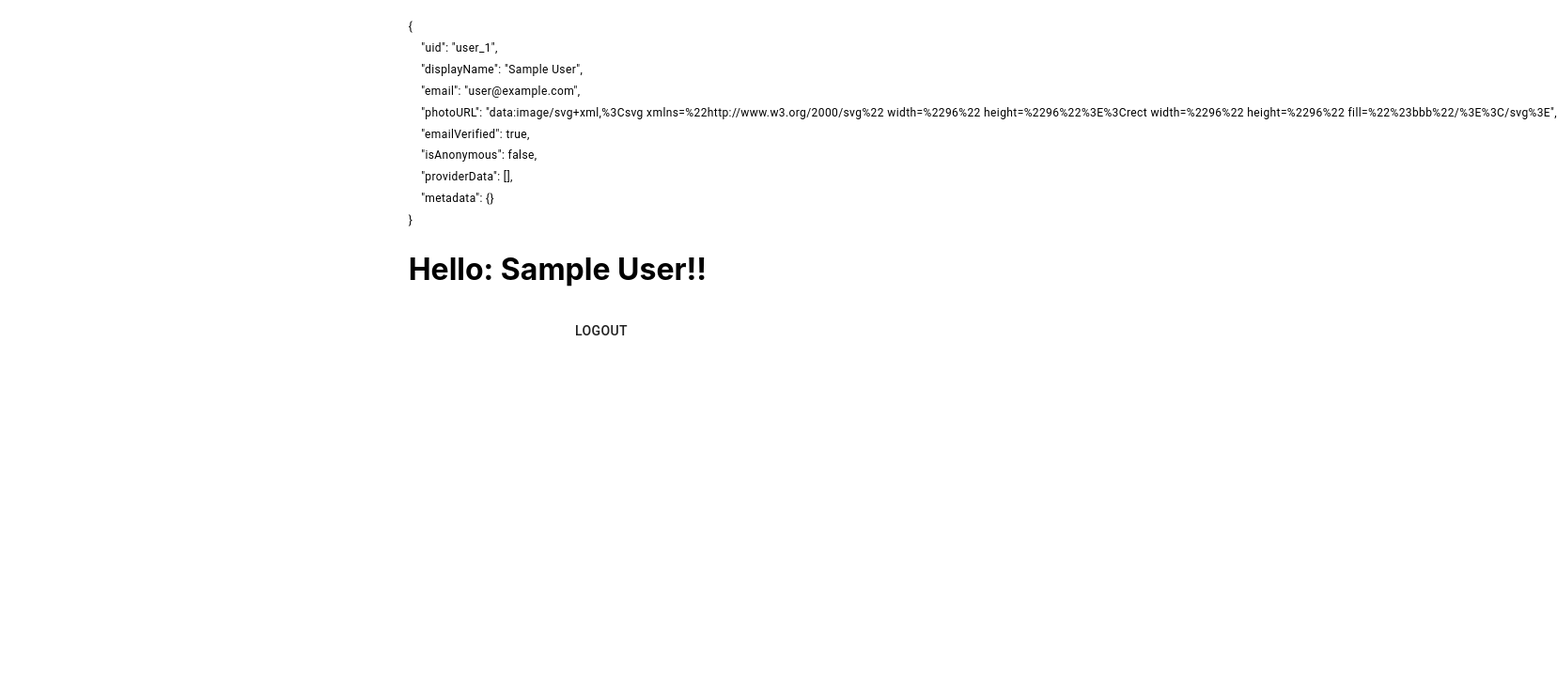
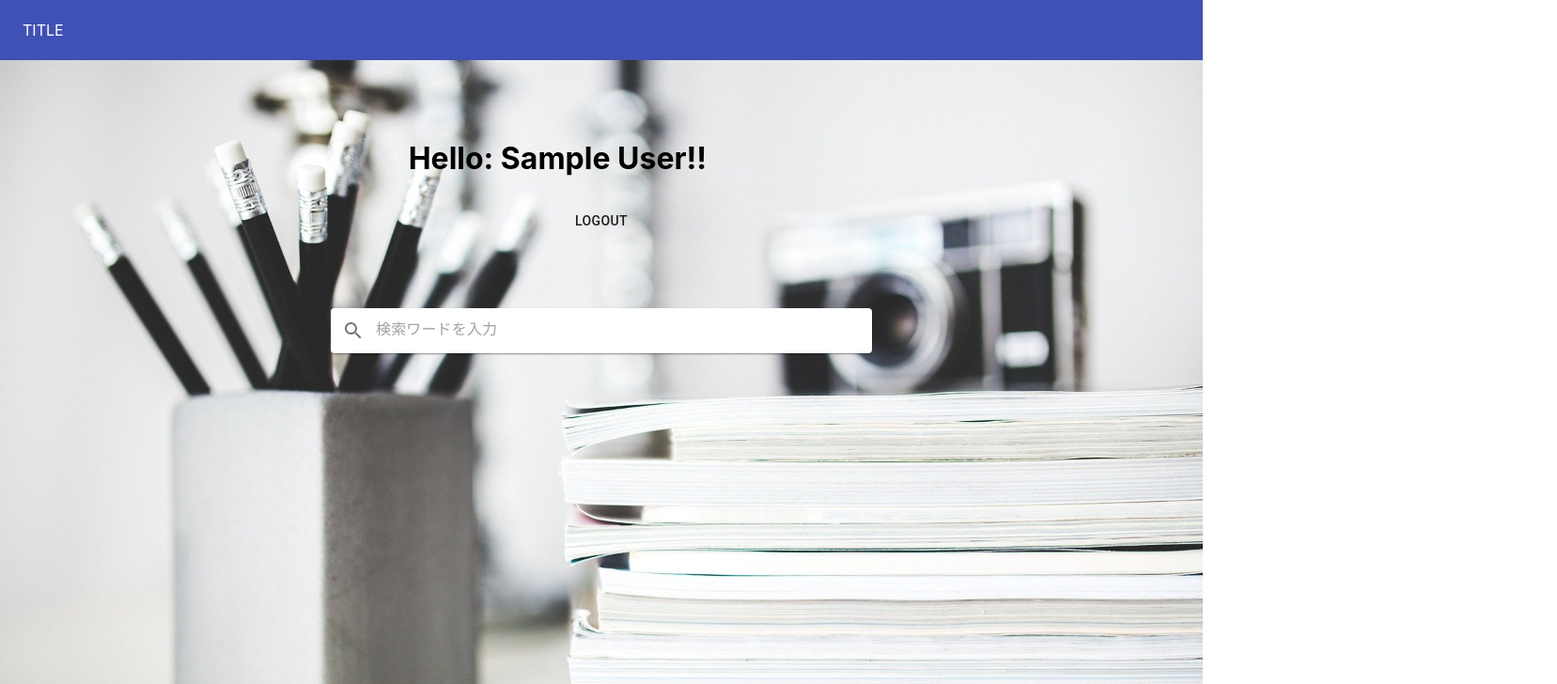
Before and after one commit to yujiokayama/material-distribution-test, a React (Create React App) app: page / in a window 1280 px wide. Shown: the top 728 px of the page at 94% size, 1657 px wide, since content can reach past the window. Built offline with nearby package versions, Linux system fonts and the light colour scheme; no server answers; sample sign-in values are in the browser's storage.

Commit message:
検索窓構築途中

```diff
--- a/package.json
+++ b/package.json
@@ -5,6 +5,7 @@
   "homepage": "./",
   "dependencies": {
     "@material-ui/core": "^4.11.0",
+    "@material-ui/icons": "^4.9.1",
     "@reduxjs/toolkit": "^1.4.0",
     "@testing-library/jest-dom": "^4.2.4",
     "@testing-library/react": "^9.3.2",
--- a/src/App.tsx
+++ b/src/App.tsx
@@ -6,11 +6,14 @@ import Home from "./views/Home";
 import Login from "./views/Login";
 import Signup from "./views/Signup";
 
+import Header from "./components/Header";
+
 import "./App.css";
 
 const App: React.FC = () => {
   return (
     <Router>
+      <Header />
       <Switch>
         <AuthProvider>
           <Route exact path="/" component={Home} />
--- /dev/null
+++ b/src/components/Header.tsx
@@ -0,0 +1,14 @@
+import React from "react";
+import { AppBar, Toolbar } from "@material-ui/core";
+
+const Header: React.FC = () => {
+  return (
+    <>
+      <AppBar position="static">
+          <Toolbar>TITLE</Toolbar>
+      </AppBar>
+    </>
+  );
+};
+
+export default Header;
--- a/src/views/Home.tsx
+++ b/src/views/Home.tsx
@@ -1,21 +1,56 @@
-import React, { Fragment, useContext, useEffect } from "react";
+import React, { useContext, useEffect } from "react";
 
-import { Button, Container, Grid, Typography } from "@material-ui/core";
+import {
+  Button,
+  Container,
+  Grid,
+  Typography,
+  Paper,
+  IconButton,
+  InputBase,
+} from "@material-ui/core";
+import { createStyles, makeStyles } from "@material-ui/core/styles";
+import SearchIcon from "@material-ui/icons/Search";
+
+import pencil from "../assets/images/pencil.jpg";
 
 import { AuthContext } from "../Auth";
-import firebase from "firebase";
 import auth from "../firebase";
+
+const useStyles = makeStyles(() =>
+  createStyles({
+    background: {
+      backgroundImage: `url(${pencil})`,
+      backgroundSize: "cover",
+      height: "100vh",
+    },
+    paper: {
+      position: "relative",
+      marginRight: "auto",
+      marginLeft: "auto",
+      top: "33%",
+      width: "45%",
+    },
+  })
+);
 
 const Home: React.FC = (props: any) => {
   const { currentUser } = useContext(AuthContext);
+  const classes = useStyles();
 
   useEffect(() => {
-    // if not logged in, redirect to login page
     currentUser === null && props.history.push("/login");
   }, [currentUser]);
 
   return (
-    <Fragment>
+    <>
+      <div className={classes.background}>
+        <Paper className={classes.paper}>
+          <IconButton type="submit">
+            <SearchIcon />
+          </IconButton>
+          <InputBase placeholder="検索ワードを入力" />
+        </Paper>
         <Container>
           <Grid container style={{ marginTop: "1em" }}>
             <Grid item md={4}></Grid>
@@ -28,11 +63,9 @@ const Home: React.FC = (props: any) => {
                   whiteSpace: "pre",
                 }}
               >
-              {currentUser && JSON.stringify(currentUser, null, 4)}
+                {/* {currentUser && JSON.stringify(currentUser, null, 4)} */}
               </Typography>
-            <h1>
-              Hello: {currentUser && currentUser.displayName}!!
-            </h1>
+              <h1>Hello: {currentUser && currentUser.displayName}!!</h1>
 
               <Button
                 fullWidth
@@ -49,10 +82,10 @@ const Home: React.FC = (props: any) => {
                 Logout
               </Button>
             </Grid>
-          <Grid item md={4}></Grid>
           </Grid>
         </Container>
-    </Fragment>
+      </div>
+    </>
   );
 };
 
```
Also changed, not shown: src/assets/images/pencil.jpg (added), 1 other file (tests, documents, lock files or other folders). Lines whose indentation alone changed are shown as unchanged.
